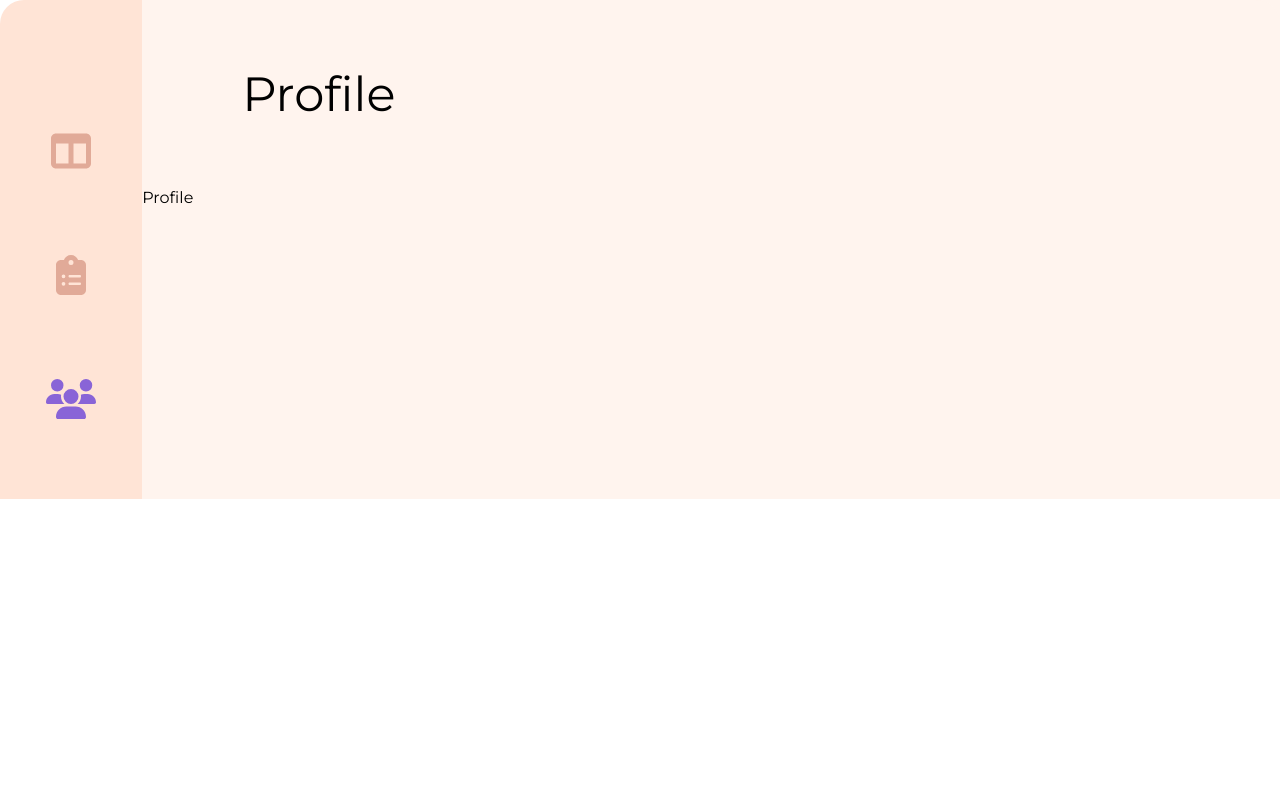
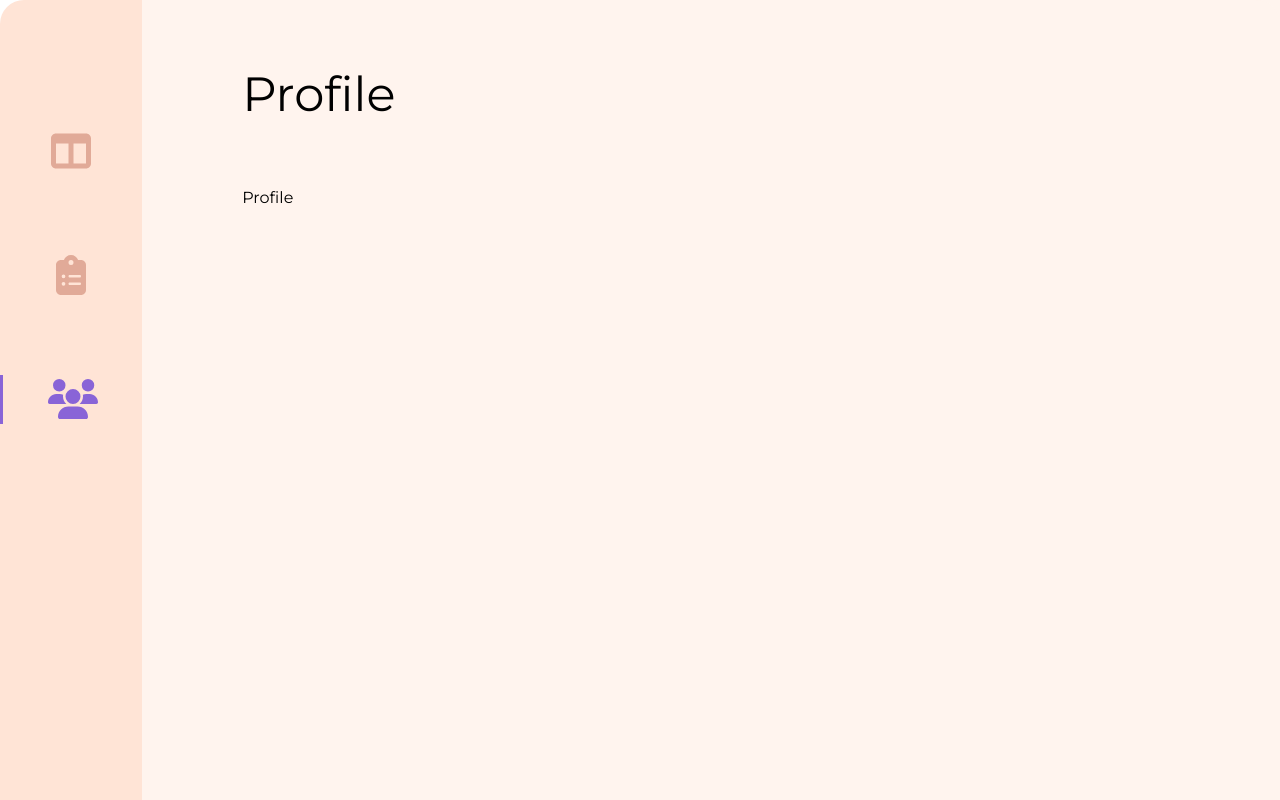
Before and after one commit to Nare-Stepanyan/task-courses, a React (Create React App) app: page /profile in a window 1280 px wide. Shown: the top 800 px of the page. Built offline with nearby package versions, Linux system fonts and the light colour scheme.

Commit message:
hide browser scroll bar

```diff
--- a/src/components/sidebar.tsx
+++ b/src/components/sidebar.tsx
@@ -44,14 +44,14 @@ const SideBar = () => {
           />
         </StyledNavLink>
       </IconContainer>
-      <IconContainer className={activeLink === "profile" ? "active" : ""}>
+      <IconContainer className={activeLink === "/profile" ? "active" : ""}>
         <StyledNavLink
           to="/profile"
-          className={activeLink === "profile" ? "active" : ""}
+          className={activeLink === "/profile" ? "active" : ""}
         >
           <FontAwesomeIcon
             icon={faUsers}
-            onClick={() => handleItemClick("profile")}
+            onClick={() => handleItemClick("/profile")}
           />
         </StyledNavLink>
       </IconContainer>
--- a/src/pages/completed.tsx
+++ b/src/pages/completed.tsx
@@ -1,8 +1,24 @@
 import Layout from "components/layout";
 import React from "react";
+import styled from "styled-components";
 
 const CompletedCourses = () => {
-  return <Layout> Completed Courses</Layout>;
+  return (
+    <Layout>
+      <Container>Completed Courses</Container>
+    </Layout>
+  );
 };
 
+const Container = styled.div`
+  background-color: #fff4ee;
+  height: 100vh;
+  width: 100%;
+  padding: 0 100px;
+  overflow: auto;
+
+  @media (max-width: 1024px) {
+    padding: 0 30px;
+  }
+`;
 export default CompletedCourses;
--- a/src/pages/profile.tsx
+++ b/src/pages/profile.tsx
@@ -1,8 +1,24 @@
 import Layout from "components/layout";
 import React from "react";
+import styled from "styled-components";
 
 const Profile = () => {
-  return <Layout>Profile</Layout>;
+  return (
+    <Layout>
+      <Container>Profile</Container>
+    </Layout>
+  );
 };
 
+const Container = styled.div`
+  background-color: #fff4ee;
+  height: 100vh;
+  width: 100%;
+  padding: 0 100px;
+  overflow: auto;
+
+  @media (max-width: 1024px) {
+    padding: 0 30px;
+  }
+`;
 export default Profile;
--- a/src/styles/global.ts
+++ b/src/styles/global.ts
@@ -11,4 +11,7 @@ export default createGlobalStyle`
    #root{
        margin:0 auto;
    }
+   body {
+    overflow: hidden;
+  }
 `;
```
